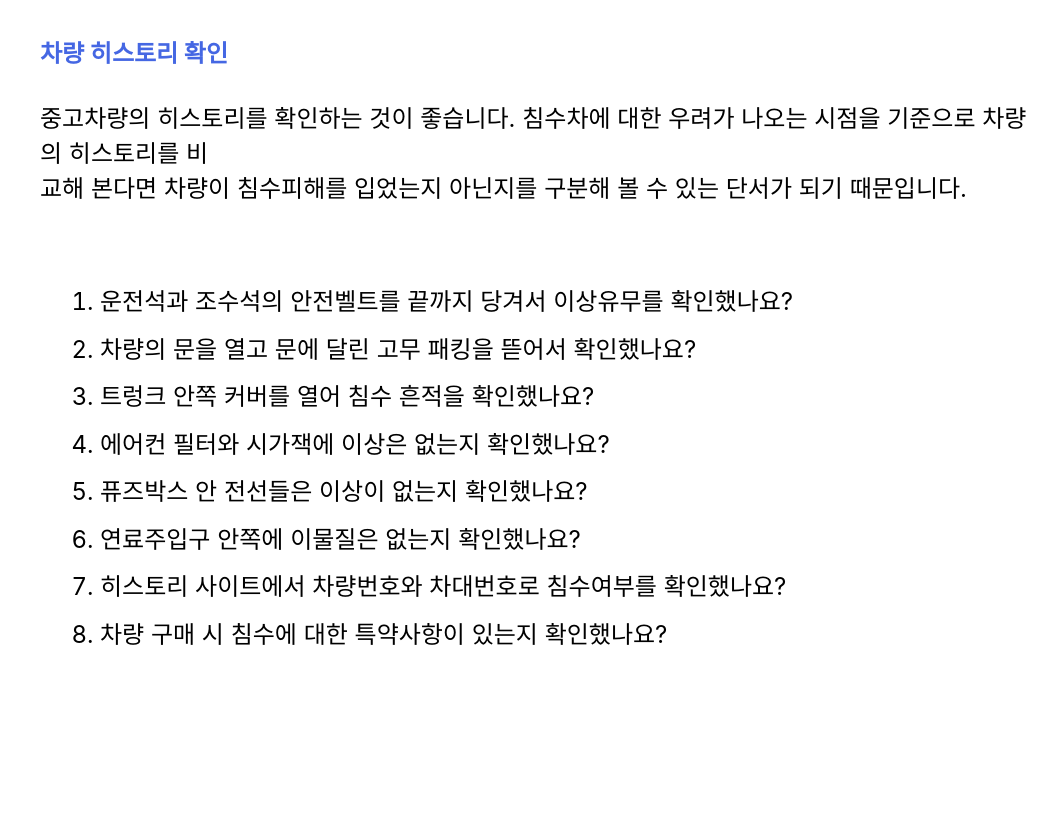
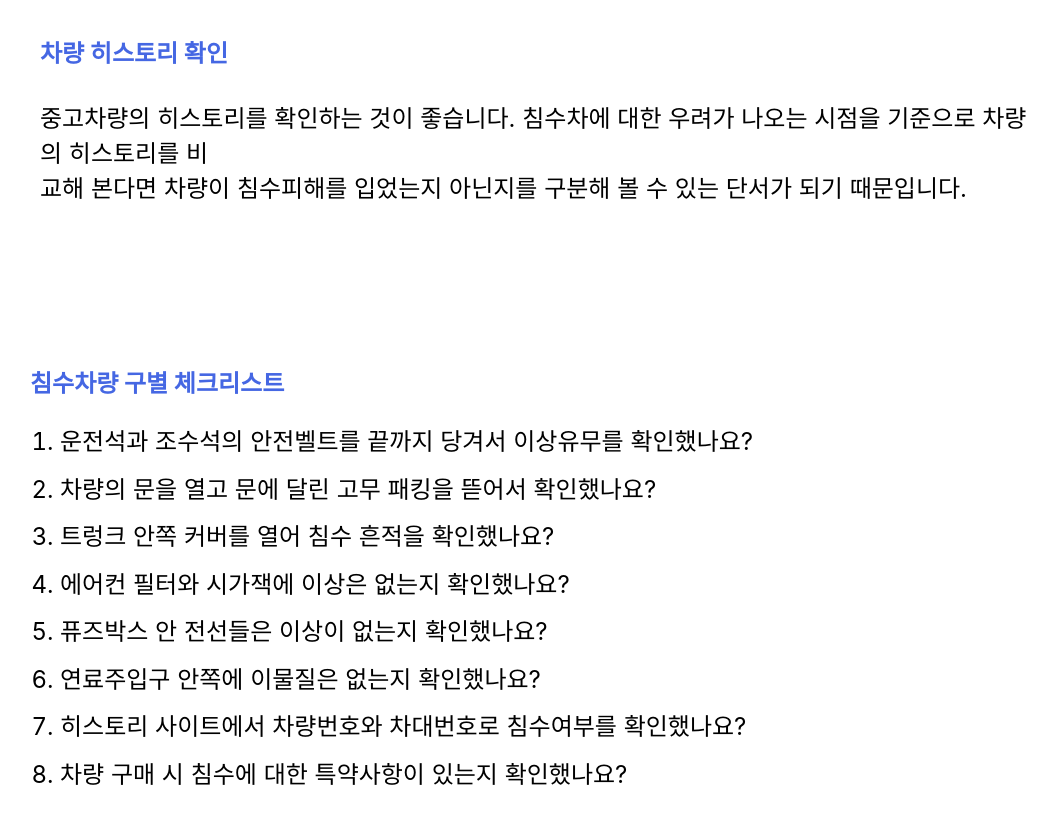
Before and after one commit to Avoidwater/Avoidwater_Frontend, a React (Create React App) app in the folder web/: page /submergedcar in a window 1280 px wide. Shown: the part 1200-2024 px from the top of the page, without its empty margins (100-1157 px from the left). Before the commit the page ends 2002 px from the top, so only its background shows below. Built offline with nearby package versions, Linux system fonts and the light colour scheme.

Commit message:
🐛:: 체크리스트 내용 추가

```diff
--- a/web/src/pages/SubmergedCarCheck/SubmergedCarCheck.jsx
+++ b/web/src/pages/SubmergedCarCheck/SubmergedCarCheck.jsx
@@ -46,6 +46,7 @@ const SubmergedCar = () => {
           단서가 되기 때문입니다.
         </M.Jre4Text>
       </M.Jre4Container>
+      <M.checkList>침수차량 구별 체크리스트</M.checkList>
       <M.JreList>
         <blockquote>
             <ol>
--- a/web/src/style/SubmergedCar/SubmergedCar.js
+++ b/web/src/style/SubmergedCar/SubmergedCar.js
@@ -5,6 +5,7 @@ export const TitleTxt = styled.div`
   color: #464646;
   padding: 90px;
   margin-top: 20px;
+  margin-left: 50px;
 `;
 export const Jre1Container = styled.div`
   padding: 50px;
@@ -88,9 +89,18 @@ export const JreListContainer = styled.div`
   margin-top: -180px;
 `;
 export const JreList = styled.div`
-  padding: 120px;
-  margin-top: -180px;
+  padding: 80px;
   color: #000000;
   font-size: 24px;
   line-height: 47.5px;
 `;
+
+export const checkList = styled.div`
+  font-size: 24px;
+  color: #4567e3;
+  padding: 90px;
+  font-weight: bold;
+  position: absolute;
+  margin-left: 40px;
+  margin-top: -40px;
+`;
```
